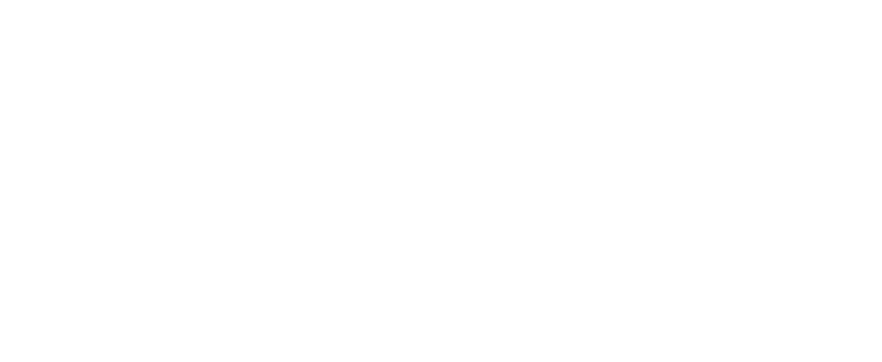
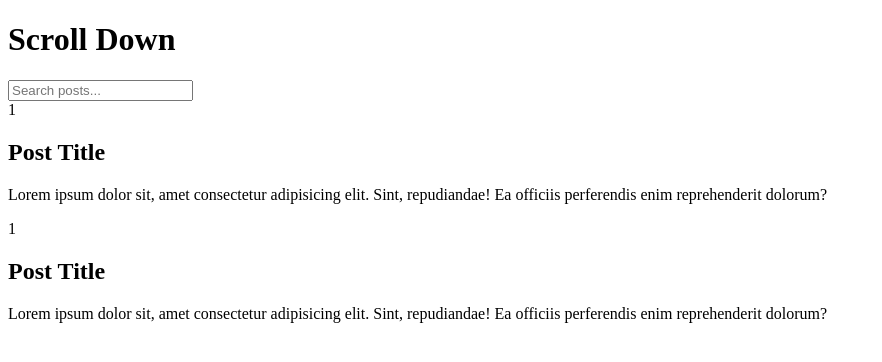
Before and after one commit to halil-yesilyurt/js-projects, a plain HTML site: page 04-Infinite_Flow/index.html in a window 1280 px wide. Shown: the whole page, without its empty margins (0-882 px from the left). Drawn offline with Linux system fonts and the light colour scheme.

Commit message:
add html file

```diff
--- a/04-Infinite_Flow/index.html
+++ b/04-Infinite_Flow/index.html
@@ -1,13 +1,46 @@
 <!DOCTYPE html>
 <html lang="en">
-<head>
-    <meta charset="UTF-8">
-    <meta name="viewport" content="width=device-width, initial-scale=1.0">
-    <link rel="stylesheet" href="style.css">
+  <head>
+    <meta charset="UTF-8" />
+    <meta name="viewport" content="width=device-width, initial-scale=1.0" />
+    <link rel="stylesheet" href="style.css" />
     <title>Infinite Flow</title>
-</head>
-<body>
+  </head>
+  <body>
+    <h1>Scroll Down</h1>
 
+    <div class="filter-box">
+      <input type="text" id="filter" placeholder="Search posts..." />
+    </div>
+
+    <div class="post-box">
+      <div class="post">
+        <div class="number">1</div>
+        <article class="post-feed">
+          <h2 class="post-title">Post Title</h2>
+          <p class="post-content">
+            Lorem ipsum dolor sit, amet consectetur adipisicing elit. Sint, repudiandae! Ea officiis perferendis enim
+            reprehenderit dolorum?
+          </p>
+        </article>
+      </div>
+      <div class="post">
+        <div class="number">1</div>
+        <article class="post-feed">
+          <h2 class="post-title">Post Title</h2>
+          <p class="post-content">
+            Lorem ipsum dolor sit, amet consectetur adipisicing elit. Sint, repudiandae! Ea officiis perferendis enim
+            reprehenderit dolorum?
+          </p>
+        </article>
+      </div>
+    </div>
+
+    <div class="loader">
+      <div class="circle"></div>
+      <div class="circle"></div>
+      <div class="circle"></div>
+    </div>
     <script src="script.js"></script>
-</body>
+  </body>
 </html>
```
